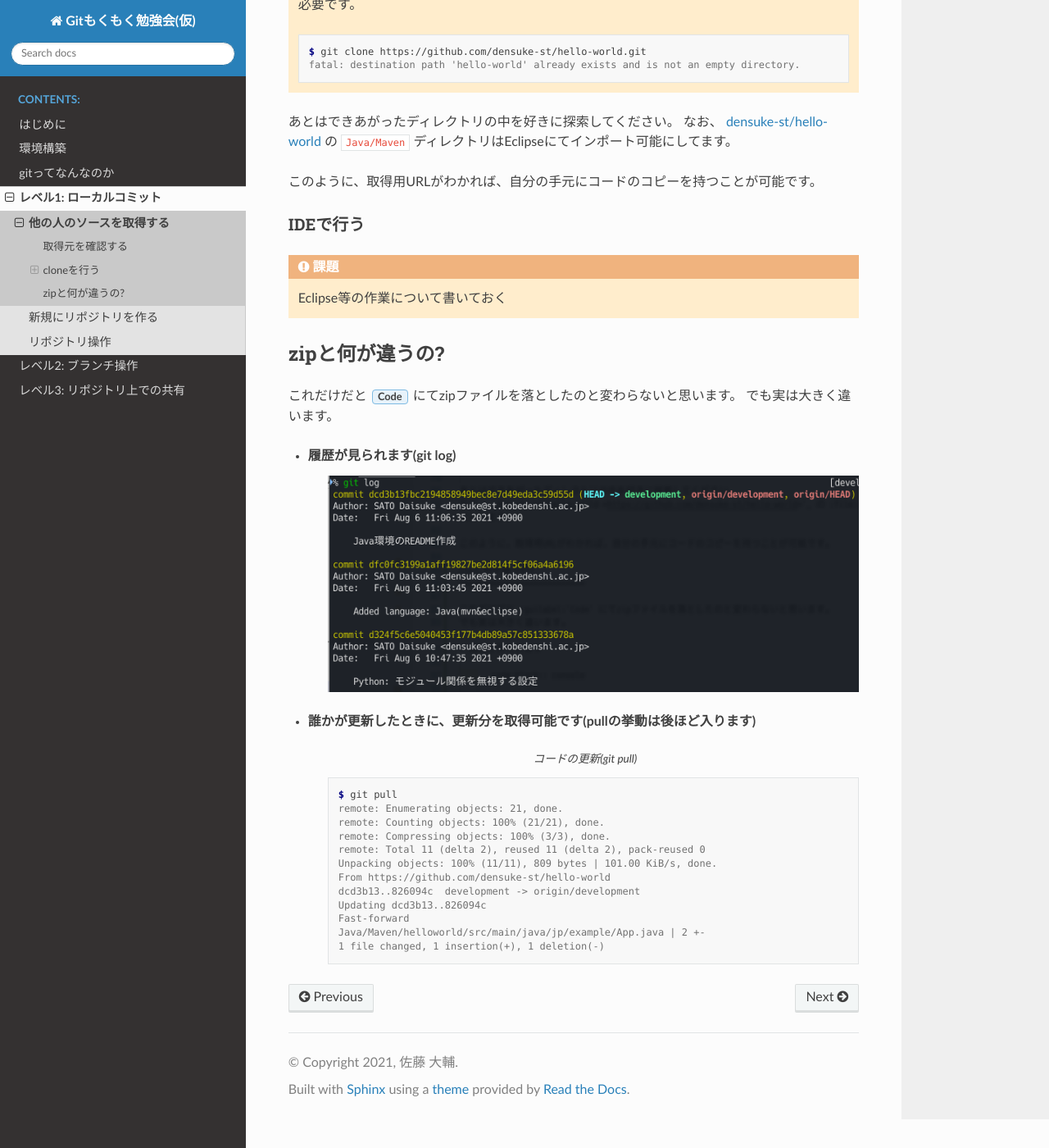
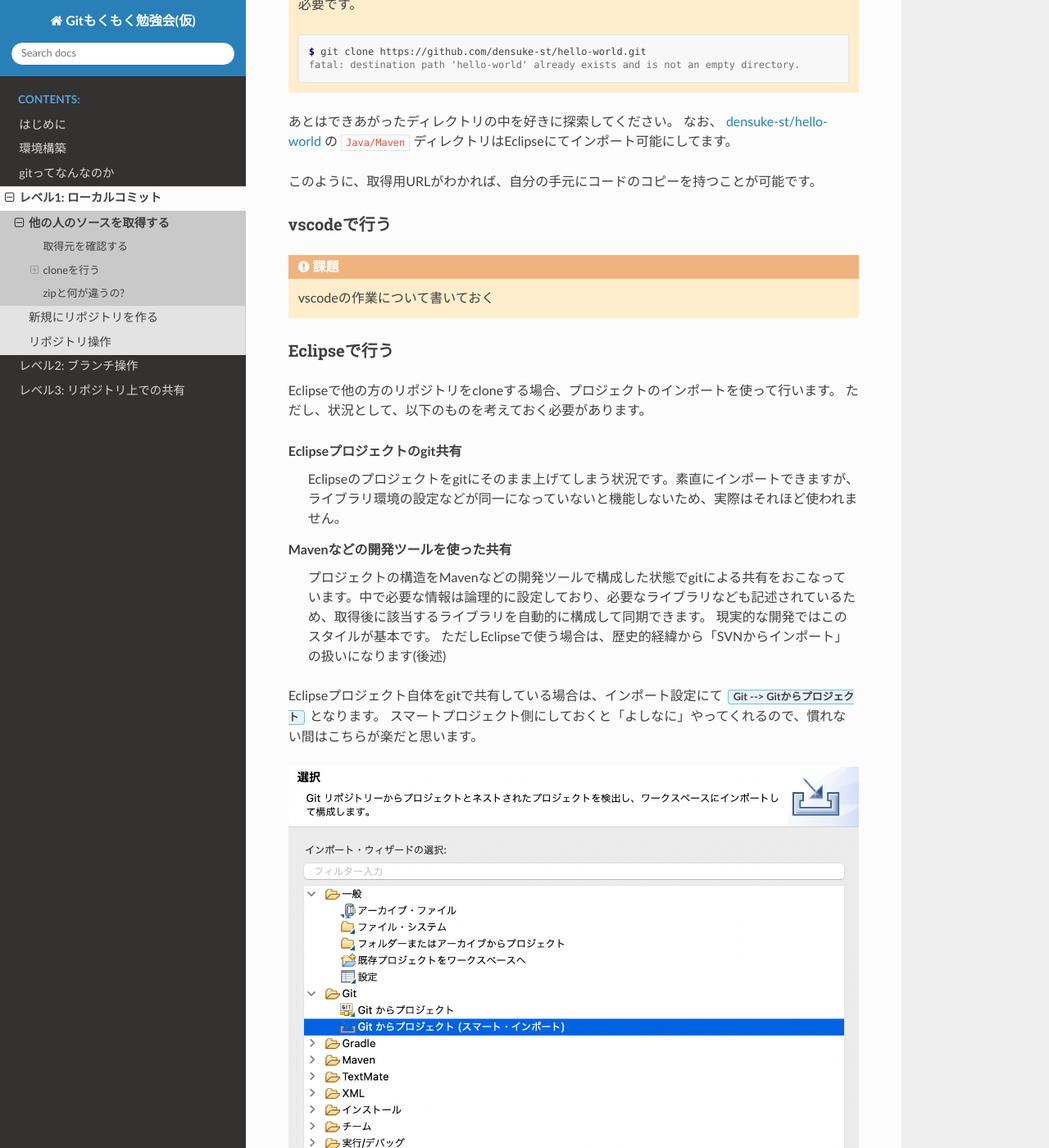
Before and after one commit to densuke-st/git-moku, a Sphinx documentation site: the page built from doc/source/lv1/clone.rst, in a window 1280 px wide and 1400 px high, scrolled down 2412 px. Shown: the whole window at 82% size. Built offline with Sphinx 7.4.7 and the Read the Docs theme 2.0.0, drawn with Linux system fonts in a browser that asks for light colours; some of the changed text lies outside the part shown.

Commit message:
eclipseプロジェクトのclone周辺

```diff
--- a/doc/source/lv1/clone.rst
+++ b/doc/source/lv1/clone.rst
@@ -82,10 +82,71 @@ clone操作は指定されたURLに存在する「リポジトリ」のクロー
 
 このように、取得用URLがわかれば、自分の手元にコードのコピーを持つことが可能です。
 
-IDEで行う
+vscodeで行う
 ----------------------
 
-.. todo:: Eclipse等の作業について書いておく
+.. todo:: vscodeの作業について書いておく
+
+
+Eclipseで行う
+---------------------
+
+Eclipseで他の方のリポジトリをcloneする場合、プロジェクトのインポートを使って行います。
+ただし、状況として、以下のものを考えておく必要があります。
+
+Eclipseプロジェクトのgit共有
+    Eclipseのプロジェクトをgitにそのまま上げてしまう状況です。素直にインポートできますが、ライブラリ環境の設定などが同一になっていないと機能しないため、実際はそれほど使われません。
+Mavenなどの開発ツールを使った共有
+    プロジェクトの構造をMavenなどの開発ツールで構成した状態でgitによる共有をおこなっています。中で必要な情報は論理的に設定しており、必要なライブラリなども記述されているため、取得後に該当するライブラリを自動的に構成して同期できます。
+    現実的な開発ではこのスタイルが基本です。
+    ただしEclipseで使う場合は、歴史的経緯から「SVNからインポート」の扱いになります(後述)
+
+Eclipseプロジェクト自体をgitで共有している場合は、インポート設定にて :guilabel:`Git --> Gitからプロジェクト` となります。
+スマートプロジェクト側にしておくと「よしなに」やってくれるので、慣れない間はこちらが楽だと思います。
+
+.. figure:: images/22-import-from-github-eclipse.png
+
+    EclipseからGit上のEclipseプロジェクトを指定する
+
+続いての取得方法はURIを指定する形で進めてください。
+
+.. figure:: images/23-import-from-eclipse.png
+
+    インポート元の指定
+
+クローン用のURLを取得し、渡しましょう。
+ここでは、 `densuke-st/eclipse-clonesample <https://github.com/densuke-st/eclipse-clonesample>`_ から取得して行ってみます。
+
+.. figure:: images/24-set-githubURL-eclipse.png
+
+    プロジェクトのクローン用URLを貼り付け
+
+URLを貼り付けることで、必要項目のほとんどは自動的に補完されます。
+ユーザー名・パスワードは空のままでも取得するだけなら問題ありませんので記入不要です。
+
+URLが認識され、リポジトリにアクセスされると、ブランチというものを確認してきますが、特に今はいじる必要ありません。
+
+.. figure:: images/25-select-branch-eclipse.png
+
+    ブランチの指定(そのままで良い)
+
+gitでは **ブランチ** という概念で並行した開発が行えます。各ブランチごとに名前が付いているのですが、デフォルトのブランチ名は現在 `main` となっている [#mainbranch]_ ので、こちらを指定するのが一般的です。
+
+ローカルブランチの設定はクローン元に基本的に準じますので、通常はいじる要素はありません、そのまま進めます。
+
+.. figure:: images/26-set-local-eclipse.png
+
+    ローカルブランチの設定
+
+取得後、コード中に含まれる設定を読み取ってEclipseプロジェクトを検出することで、プロジェクトの設定にそのまま進みます。
+
+.. figure:: images/27-import-project-eclipse.png
+
+    プロジェクトのインポート
+
+完了することで、プロジェクトのインポート処理が完了し、編集可能になります。
+
+
 
 zipと何が違うの?
 ===========================
@@ -112,3 +173,7 @@ zipと何が違うの?
         Fast-forward
         Java/Maven/helloworld/src/main/java/jp/example/App.java | 2 +-
         1 file changed, 1 insertion(+), 1 deletion(-)
+
+.. rubric:: Footnotes
+
+.. [#mainbranch] 一昔前だと `master` 一択だったのですが、諸事情により主系統ブランチの設定が変更されています。ただしすべて `main` であるわけでもなく、 `development` など多少のばらつきがあります。どのブランチが主系統になるかは開発者に確認すると良いでしょう。
```
Also changed, not shown: doc/source/lv1/images/22-import-from-github-eclipse.png (added), doc/source/lv1/images/23-import-from-eclipse.png (added), doc/source/lv1/images/24-set-githubURL-eclipse.png (added), doc/source/lv1/images/25-select-branch-eclipse.png (added), doc/source/lv1/images/26-set-local-eclipse.png (added), doc/source/lv1/images/27-import-project-eclipse.png (added).
